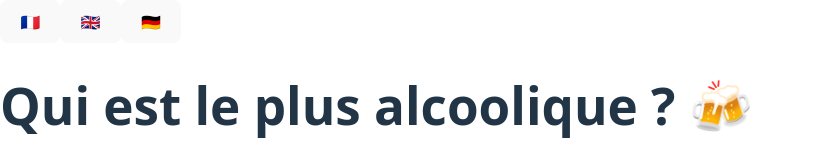
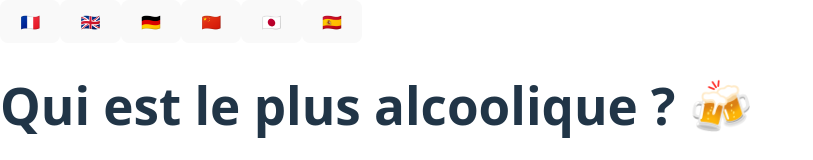
Before and after one commit to SG75007/WhoWillBeTheBestAlcoholic, a React (Vite) app: page / in a window 1280 px wide. Shown: the top 160 px of the page, without its empty margins (0-813 px from the left). Built offline with nearby package versions, Linux system fonts and the light colour scheme; grey boxes are pictures that could not be loaded.

Commit message:
jout des langues chi jap rus

```diff
--- a/src/App.tsx
+++ b/src/App.tsx
@@ -1,4 +1,4 @@
-import { useState } from "react";
+import { useState, useEffect } from "react";
 import { motion } from "framer-motion";
 
 interface Candidat {
@@ -29,10 +29,44 @@ const translations = {
     glass: "Gefülltes Glas 🍺",
     candidates: ["Person 1", "Person 2", "Person 3"],
   },
+  zh: {
+    title: "谁是最大的酒鬼？🍻",
+    vote: "投票",
+    percentage: "% 的投票",
+    glass: "满杯 🍺",
+    candidates: ["人物 1", "人物 2", "人物 3"],
+  },
+  ja: {
+    title: "誰が一番の酒豪？🍻",
+    vote: "投票する",
+    percentage: "％の投票",
+    glass: "満杯のグラス 🍺",
+    candidates: ["人物 1", "人物 2", "人物 3"],
+  },
+  es: {
+    title: "¿Quién es el más alcohólico? 🍻",
+    vote: "Votar",
+    percentage: "% de votos",
+    glass: "Vaso lleno 🍺",
+    candidates: ["Persona 1", "Persona 2", "Persona 3"],
+  },
 };
 
 export default function App() {
-  const [lang, setLang] = useState<"fr" | "en" | "de">("fr");
+  const [lang, setLang] = useState<keyof typeof translations>("fr");
+
+  // Sauvegarde la langue dans localStorage
+  useEffect(() => {
+    const savedLang = localStorage.getItem("lang") as keyof typeof translations;
+    if (savedLang && translations[savedLang]) {
+      setLang(savedLang);
+    }
+  }, []);
+
+  const changeLang = (lng: keyof typeof translations) => {
+    setLang(lng);
+    localStorage.setItem("lang", lng);
+  };
 
   const candidats: Candidat[] = [
     { id: 1, nom: translations[lang].candidates[0], image: "https://placekitten.com/200/200" },
@@ -62,9 +96,12 @@ export default function App() {
 
       {/* Sélecteur de langue */}
       <div className="absolute top-4 left-4 flex space-x-2">
-        <button onClick={() => setLang("fr")} className="text-2xl">🇫🇷</button>
-        <button onClick={() => setLang("en")} className="text-2xl">🇬🇧</button>
-        <button onClick={() => setLang("de")} className="text-2xl">🇩🇪</button>
+        <button onClick={() => changeLang("fr")} className="text-2xl">🇫🇷</button>
+        <button onClick={() => changeLang("en")} className="text-2xl">🇬🇧</button>
+        <button onClick={() => changeLang("de")} className="text-2xl">🇩🇪</button>
+        <button onClick={() => changeLang("zh")} className="text-2xl">🇨🇳</button>
+        <button onClick={() => changeLang("ja")} className="text-2xl">🇯🇵</button>
+        <button onClick={() => changeLang("es")} className="text-2xl">🇪🇸</button>
       </div>
 
       <h1 className="text-3xl font-bold mb-8">{translations[lang].title}</h1>
```
